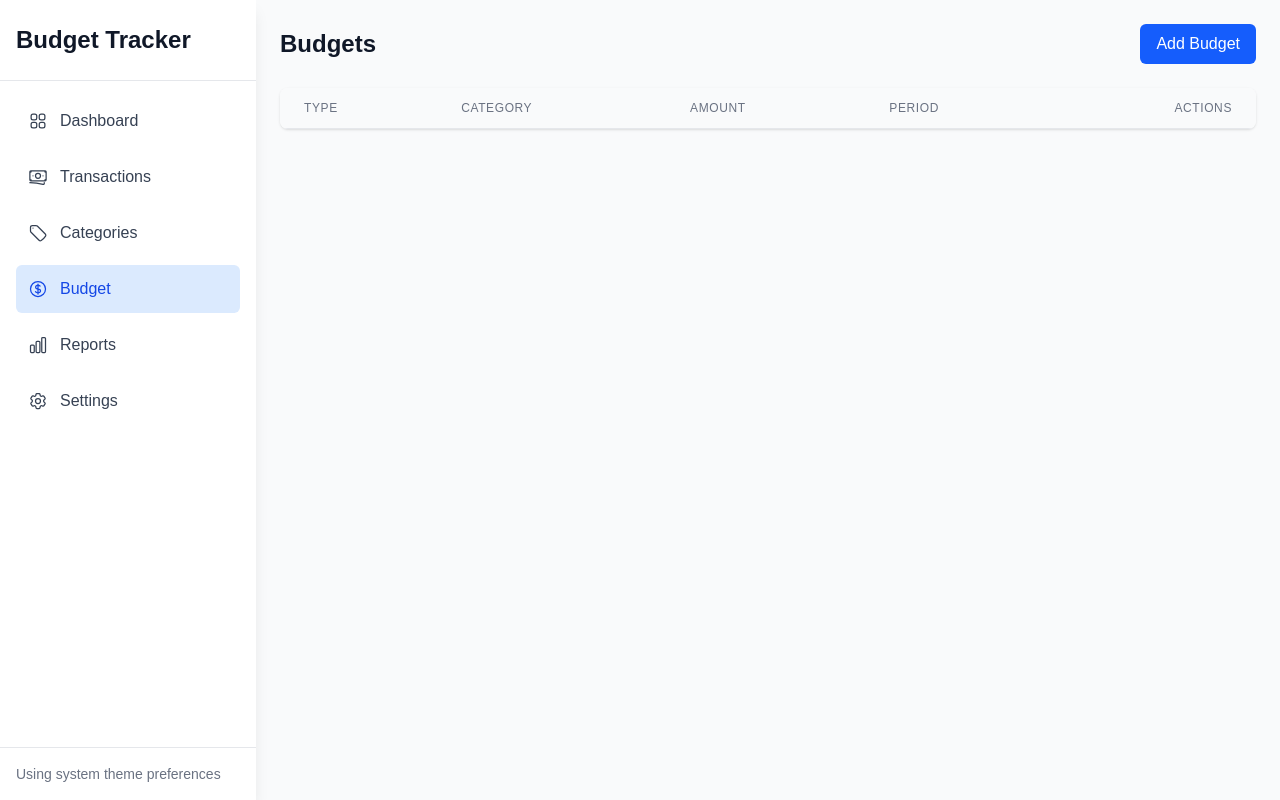
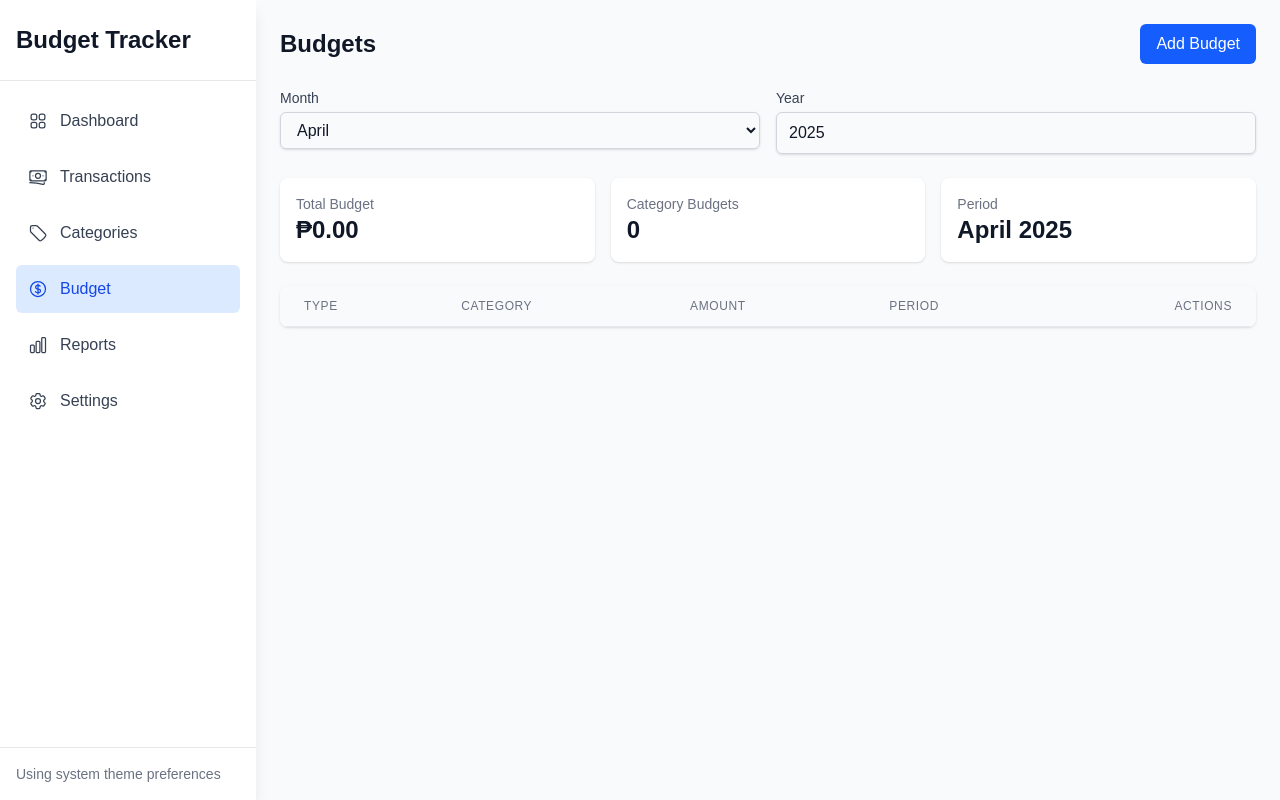
Before and after one commit to cup-noodlehS/cmsc126-LE2, a Next.js app in the folder client/: page /budget in a window 1280 px wide. Built offline with nearby package versions, Linux system fonts and the light colour scheme.

Commit message:
Add month/year filtering and budget summary section

```diff
--- a/client/app/budget/page.tsx
+++ b/client/app/budget/page.tsx
@@ -8,10 +8,12 @@ import { useCategories } from "../context/CategoryContext";
 import { Budget } from "../types";
 
 export default function BudgetPage() {
-  const { budgets, addBudget, updateBudget, deleteBudget } = useBudgets();
+  const { budgets, addBudget, updateBudget, deleteBudget, getBudgetsByMonth } = useBudgets();
   const { categories } = useCategories();
   const [isModalOpen, setIsModalOpen] = useState(false);
   const [currentBudget, setCurrentBudget] = useState<Budget | null>(null);
+  const [selectedMonth, setSelectedMonth] = useState(new Date().getMonth() + 1);
+  const [selectedYear, setSelectedYear] = useState(new Date().getFullYear());
 
   const getCategoryInfo = (categoryId: number | undefined) => {
     if (!categoryId) return { name: 'N/A', color: '#808080' };
@@ -47,6 +49,9 @@ export default function BudgetPage() {
     deleteBudget(id);
   };
 
+  const filteredBudgets = getBudgetsByMonth(selectedMonth, selectedYear);
+  const totalBudget = filteredBudgets.reduce((sum, budget) => sum + budget.amount, 0);
+
   return (
     <Layout>
       <div className="p-6">
@@ -58,6 +63,66 @@ export default function BudgetPage() {
           >
             Add Budget
           </button>
+        </div>
+
+        {/* Month/Year Filter */}
+        <div className="mb-6 grid grid-cols-2 gap-4">
+          <div>
+            <label htmlFor="month" className="block text-sm font-medium text-gray-700 dark:text-gray-300 mb-1">
+              Month
+            </label>
+            <select
+              id="month"
+              value={selectedMonth}
+              onChange={(e) => setSelectedMonth(Number(e.target.value))}
+              className="w-full px-3 py-2 border border-gray-300 dark:border-gray-700 rounded-md shadow-sm focus:outline-none focus:ring-blue-500 focus:border-blue-500 dark:bg-gray-700 dark:text-white"
+            >
+              {Array.from({ length: 12 }, (_, i) => i + 1).map((m) => (
+                <option key={m} value={m}>
+                  {new Date(2000, m - 1).toLocaleString('default', { month: 'long' })}
+                </option>
+              ))}
+            </select>
+          </div>
+          <div>
+            <label htmlFor="year" className="block text-sm font-medium text-gray-700 dark:text-gray-300 mb-1">
+              Year
+            </label>
+            <input
+              type="number"
+              id="year"
+              value={selectedYear}
+              onChange={(e) => setSelectedYear(Number(e.target.value))}
+              className="w-full px-3 py-2 border border-gray-300 dark:border-gray-700 rounded-md shadow-sm focus:outline-none focus:ring-blue-500 focus:border-blue-500 dark:bg-gray-700 dark:text-white"
+              min="2000"
+              max="2100"
+            />
+          </div>
+        </div>
+
+        {/* Budget Summary */}
+        <div className="mb-6 grid grid-cols-1 md:grid-cols-3 gap-4">
+          <div className="bg-white dark:bg-gray-800 p-4 rounded-lg shadow">
+            <h3 className="text-sm font-medium text-gray-500 dark:text-gray-400">Total Budget</h3>
+            <p className="text-2xl font-semibold text-gray-900 dark:text-white">
+              {totalBudget.toLocaleString('en-PH', {
+                style: 'currency',
+                currency: 'PHP',
+              })}
+            </p>
+          </div>
+          <div className="bg-white dark:bg-gray-800 p-4 rounded-lg shadow">
+            <h3 className="text-sm font-medium text-gray-500 dark:text-gray-400">Category Budgets</h3>
+            <p className="text-2xl font-semibold text-gray-900 dark:text-white">
+              {filteredBudgets.filter(b => b.type === 'category').length}
+            </p>
+          </div>
+          <div className="bg-white dark:bg-gray-800 p-4 rounded-lg shadow">
+            <h3 className="text-sm font-medium text-gray-500 dark:text-gray-400">Period</h3>
+            <p className="text-2xl font-semibold text-gray-900 dark:text-white">
+              {new Date(2000, selectedMonth - 1).toLocaleString('default', { month: 'long' })} {selectedYear}
+            </p>
+          </div>
         </div>
 
         {/* Budget List */}
@@ -84,7 +149,7 @@ export default function BudgetPage() {
                 </tr>
               </thead>
               <tbody className="bg-white dark:bg-gray-800 divide-y divide-gray-200 dark:divide-gray-700">
-                {budgets.map((budget) => {
+                {filteredBudgets.map((budget) => {
                   const categoryInfo = getCategoryInfo(budget.categoryId);
                   return (
                     <tr key={budget.id} className="hover:bg-gray-50 dark:hover:bg-gray-700">
```
